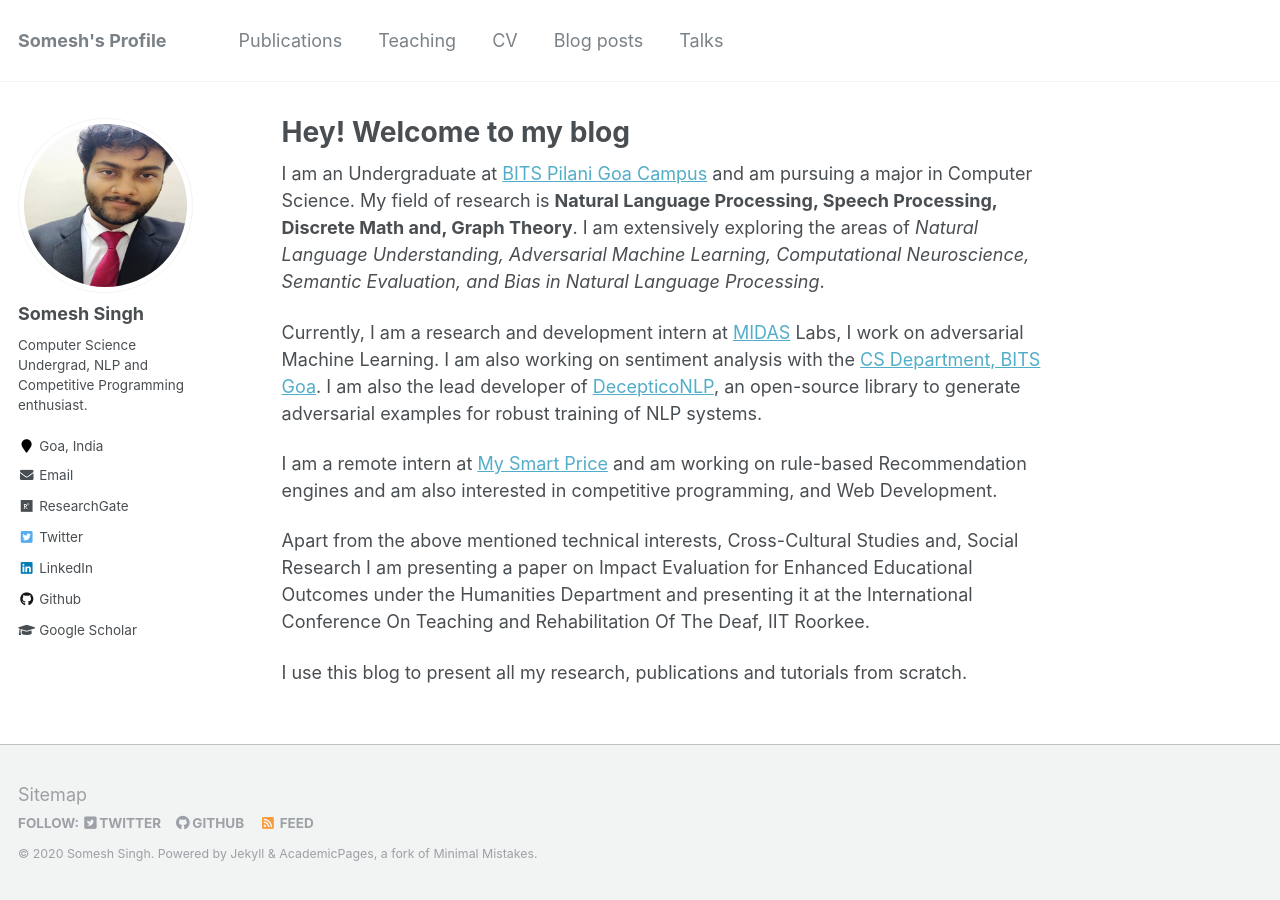
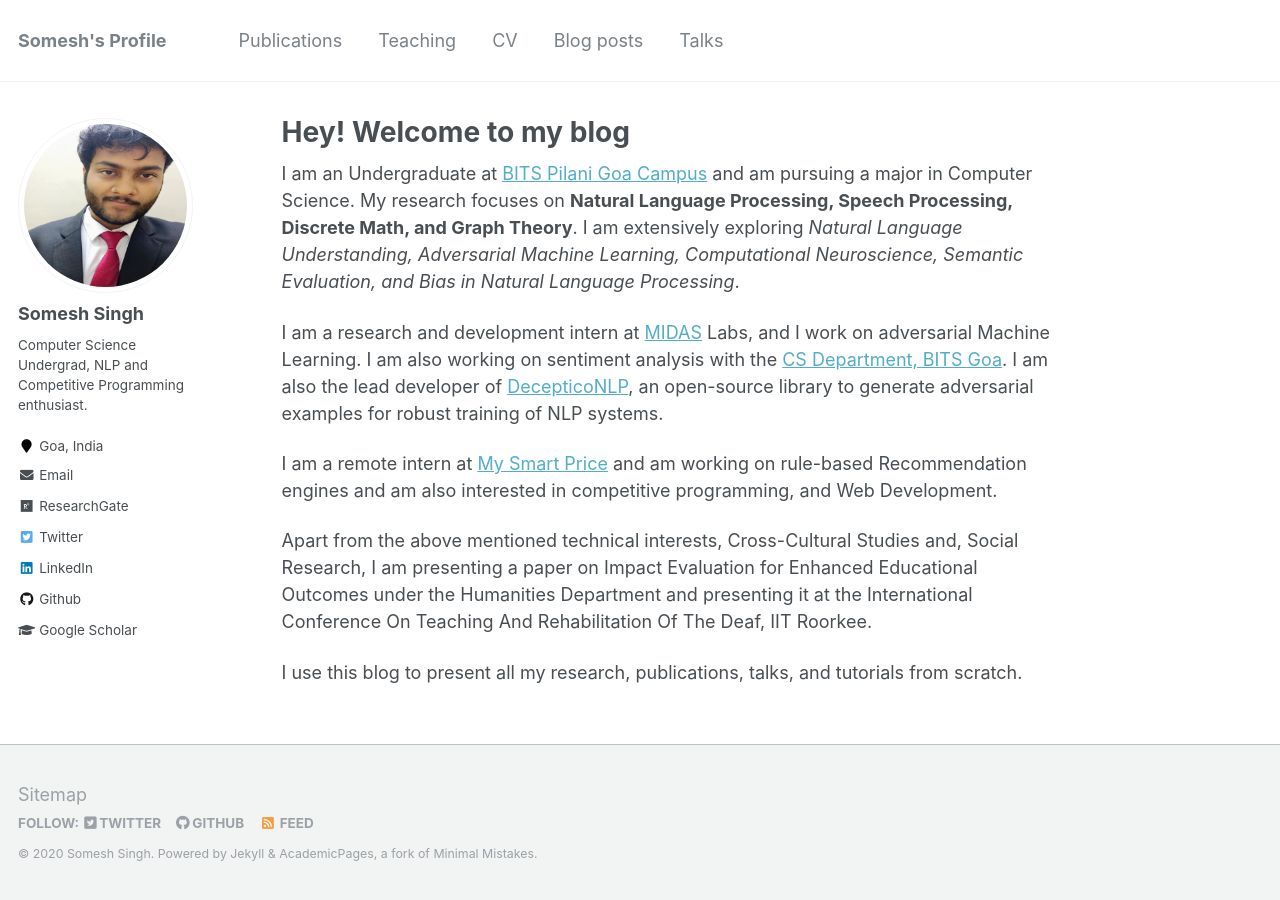
Before and after one commit to someshsingh22/someshsingh22.github.io, a Jekyll site: the page built from _pages/about.md, in a window 1280 px wide. Built offline with Jekyll 4.4.1, drawn with Linux system fonts in a browser that asks for light colours.

Commit message:
Typos Fixed

```diff
--- a/_pages/about.md
+++ b/_pages/about.md
@@ -8,13 +8,13 @@
   - /about.html
 ---
 
-I am an Undergraduate at [BITS Pilani Goa Campus](https://www.bits-pilani.ac.in/Goa/index.aspx) and am pursuing a major in Computer Science. My field of research is **Natural Language Processing, Speech Processing, Discrete Math and, Graph Theory**. I am extensively exploring the areas of *Natural Language Understanding, Adversarial Machine Learning, Computational Neuroscience, Semantic Evaluation, and Bias in Natural Language Processing*.
+I am an Undergraduate at [BITS Pilani Goa Campus](https://www.bits-pilani.ac.in/Goa/index.aspx) and am pursuing a major in Computer Science. My research focuses on **Natural Language Processing, Speech Processing, Discrete Math, and Graph Theory**. I am extensively exploring *Natural Language Understanding, Adversarial Machine Learning, Computational Neuroscience, Semantic Evaluation, and Bias in Natural Language Processing*.
 
-Currently, I am a research and development intern at [MIDAS](http://midas.iiitd.edu.in/) Labs, I work on adversarial Machine Learning. I am  also working on sentiment analysis with the [CS Department, BITS Goa](https://www.bits-pilani.ac.in/goa/ComputerScienceInformationsSystems/ComputerScienceandInformationSystems). I am also the lead developer of [DecepticoNLP](https://github.com/SforAiDl/decepticonlp), an open-source library to generate adversarial examples for robust training of NLP systems.
+I am a research and development intern at [MIDAS](http://midas.iiitd.edu.in/) Labs, and I work on adversarial Machine Learning. I am  also working on sentiment analysis with the [CS Department, BITS Goa](https://www.bits-pilani.ac.in/goa/ComputerScienceInformationsSystems/ComputerScienceandInformationSystems). I am also the lead developer of [DecepticoNLP](https://github.com/SforAiDl/decepticonlp), an open-source library to generate adversarial examples for robust training of NLP systems.
 
 I am a remote intern at [My Smart Price](https://www.mysmartprice.com) and am working on rule-based Recommendation engines and
 am also interested in competitive programming, and Web Development.
 
-Apart from the above mentioned technical interests, Cross-Cultural Studies and, Social Research I am presenting a paper on Impact Evaluation for Enhanced Educational Outcomes under the Humanities Department and presenting it at the International Conference On Teaching and Rehabilitation Of The Deaf, IIT Roorkee.
+Apart from the above mentioned technical interests, Cross-Cultural Studies and, Social Research, I am presenting a paper on Impact Evaluation for Enhanced Educational Outcomes under the Humanities Department and presenting it at the International Conference On Teaching And Rehabilitation Of The Deaf, IIT Roorkee.
 
-I use this blog to present all my research, publications and tutorials from scratch.
+I use this blog to present all my research, publications, talks, and tutorials from scratch.
```
